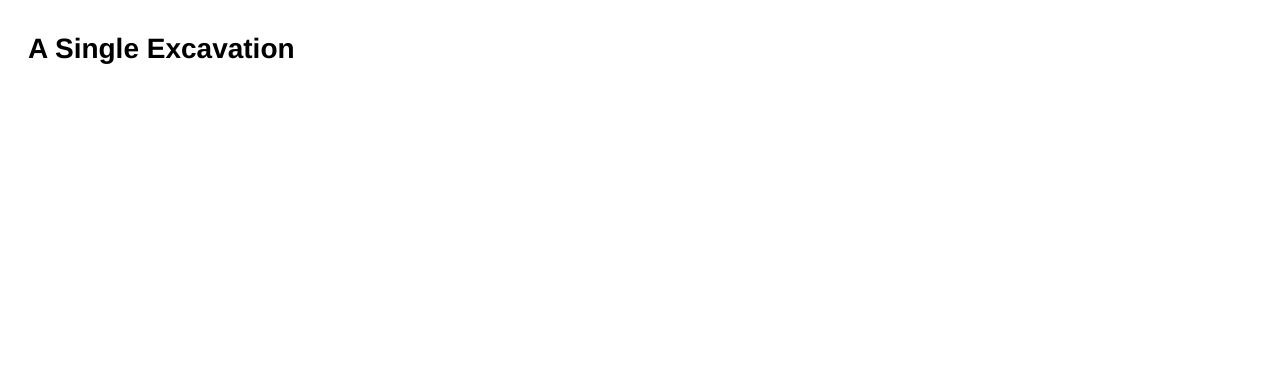
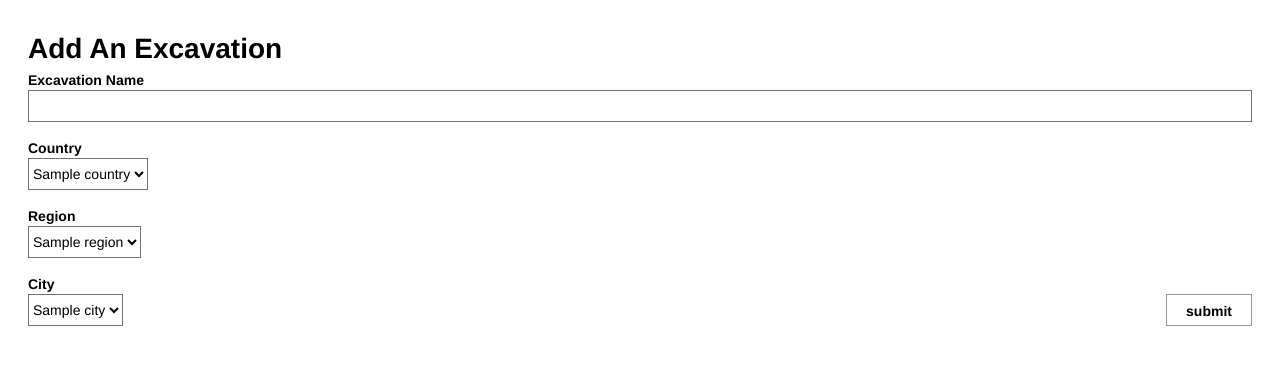
Before and after one commit to lydiadwyer/sheparddb, a Flask app: page /excavations/add in a window 1280 px wide. Shown: the top 365 px of the page. Run offline with Flask 2, Linux system fonts and the light colour scheme; tables that the repository leaves empty hold one stand-in row (values such as "Sample post"); parts of the project's set-up code (start-up, migrations or seed data) failed here and were passed over.

Commit message:
Added functionality to excavation page

```diff
--- a/data/website/modules/Excavations/controller.py
+++ b/data/website/modules/Excavations/controller.py
@@ -1,20 +1,173 @@
-from flask import Blueprint, render_template, redirect, url_for, current_app
+#!/usr/bin/python
+# -*- coding: utf-8 -*-
+"""The Controller class for Excavations."""
+
+import re
+from flask import Blueprint, render_template, redirect, url_for, current_app, \
+    request, abort
 from modules.Excavations.model import Excavation
+from modules.Cities.model import City
+from modules.Regions.model import Region
+from modules.Countries.model import Country
+from modules.Shared.database import db
 
-
-# collection of URLs for the artifact section of the website
+# collection of URLs for the excavations section of the website
 # setup the controller, use a local folder for templates
 excavations = Blueprint(
     'excavations',
     __name__,
     template_folder='templates',
-    static_folder='static'
+    static_folder='static',
+    url_prefix='/excavations'
 )
 
-@excavations.route('/excavations')
+@excavations.route('/')
 def view_all_excavations():
+    """ homepage with all excavations listed """
     return render_template('excavations/view_all.html', Excavations=Excavation)
 
-@excavations.route('/excavations/<excavation_id>')
-def view_excavation(excavation_id):
-    return render_template('excavations/view.html')  # , Artifacts=Artifact
+@excavations.route('/view/<excavation_id>')
+def view_one_excavation(excavation_id):
+    entry = Excavation.query.get(excavation_id)
+    return render_template('excavations/view.html', entry=entry)
+
+@excavations.route('/add', methods=['GET', 'POST'])
+def add_excavation():
+    """ add an excavation page function """
+
+    entry = Excavation()  # creates a model.py instance, instance only has a name right now
+    error_msg = {}
+    form_is_valid = True
+    country_list = Country.query.all()
+    region_list = Region.query.all()
+    city_list = City.query.all()
+
+    if request.method == 'GET':
+        return render_template('excavations/add.html', entry=entry, \
+                               country_list=country_list, \
+                               region_list=region_list, \
+                               city_list=city_list, \
+                               error_msg=error_msg)
+
+    if request.method == 'POST':
+        # validate input
+        [entry, form_is_valid, error_msg] = form_validate_excavation(entry)
+
+        # check if the form is valid
+        if not form_is_valid:
+            # current_app.logger.info('invalid add excavation')
+            return render_template('excavations/add.html', entry=entry, \
+                                   country_list=country_list, \
+                                   region_list=region_list, \
+                                   city_list=city_list, \
+                                   error_msg=error_msg)
+
+
+        return redirect(url_for('excavations.view_one_excavation', \
+                                excavation_id=entry.excavation_id))
+
+@excavations.route('/edit/<excavation_id>', methods=['GET', 'POST'])
+def edit_excavation(excavation_id):
+    """ edit excavation details """
+
+    # init variables
+    entry = Excavation.query.get(excavation_id)
+    error_msg = {}
+    form_is_valid = True
+    country_list = Country.query.all()
+    region_list = Region.query.all()
+    city_list = City.query.all()
+
+    if request.method == 'GET':
+        return render_template('excavations/edit.html', \
+                               entry=entry, error_msg=error_msg, \
+                               country_list=country_list, \
+                               region_list=region_list, \
+                               city_list=city_list)
+
+    if request.method == 'POST':
+
+        # validate input
+        [entry, form_is_valid, error_msg] = form_validate_excavation(entry)
+
+        # check if the form is valid
+        if not form_is_valid:
+            # current_app.logger.info('invalid edit excavation: ' + str(entry))
+            return render_template('excavations/edit.html', entry=entry, \
+                                   country_list=country_list, \
+                                   region_list=region_list, \
+                                   city_list=city_list, \
+                                   error_msg=error_msg)
+
+        # the data is valid, save it
+        db.session.commit()
+        return redirect(url_for('excavations.view_one_excavation', \
+                                excavation_id=entry.excavation_id))
+   # current_app.logger.error("unsupported method")
+
+
+def form_validate_excavation(entry):
+    """ validate Excavation form data """
+
+    # retrieve data from the global Request object
+    data = request.form
+
+    # get string, cast to ASCII, truncate to 128 chars, strip multi spaces
+    entry.excavation_name = \
+        re.sub(' +', ' ',
+               data['excavation_name'].encode('ascii', 'ignore')[:127])
+    # retrieve ids in the data var from the html form
+    entry.country_id = data['country_id']
+    entry.region_id = data['region_id']
+    entry.city_id = data['city_id']
+
+    # validate data
+    form_is_valid = True
+    error_msg = {}
+
+    # ensure the excavation_name is filled in
+    if not entry.excavation_name:
+        form_is_valid = False
+        error_msg['excavation_name'] = "Please fill in the excavation name."
+
+    # excavation name underflow check, 1 or less characters
+    if len(entry.excavation_name) < 2:
+        form_is_valid = False
+        error_msg['excavation_name'] = "Please fill in the excavation name completely."
+
+    #### may want to add numbers to accepted characters
+    # ensure the excavation name is letters
+    match = re.match('^[a-zA-Z ]*$', entry.excavation_name)
+    if not match:
+        form_is_valid = False
+        error_msg['excavation_name'] = "Please fill in a excavation name only with English letters."
+    else:
+        current_app.logger.info("match = " + str(match.group(0)))
+
+    # ensure country_id city_id region_id are chosen
+    if not entry.country_id:
+        form_is_valid = False
+        error_msg['country_id'] = "Please choose the country."
+
+    if not entry.region_id:
+        form_is_valid = False
+        error_msg['region_id'] = "Please choose the region."
+
+    if not entry.city_id:
+        form_is_valid = False
+        error_msg['city_id'] = "Please choose the city."
+
+    return [entry, form_is_valid, error_msg]
+
+
+
+@excavations.route('/delete/<excavation_id>')
+def delete_excavation(excavation_id):
+    """ delete an excavation """
+    entry = Excavation.query.get(Excavation_id)
+    # check something doesnt exist
+    if entry is None:
+        return abort(400, 'Entry does not exist.')
+    db.session.delete(entry)
+    db.session.commit()
+    return redirect(url_for('excavations.view_all_excavations'))
--- a/data/website/modules/Excavations/model.py
+++ b/data/website/modules/Excavations/model.py
@@ -1,3 +1,7 @@
+#!/usr/bin/python
+# -*- coding: utf-8 -*-
+"""The Excavations Model class for the ShepardDB website."""
+
 from modules.Shared.database import db
 from sqlalchemy import Column, Integer, String, DateTime, ForeignKey
 from sqlalchemy.orm import relationship
--- /dev/null
+++ b/data/website/modules/Excavations/static/form.js
@@ -0,0 +1,46 @@
+"use strict";
+
+// function to check for alphabetic letters
+function isAlpha(xStr){
+    var regEx = /^[a-zA-Z ]+$/;
+    return xStr.match(regEx);
+}
+function verify_city() {
+
+    // flag for any value errors
+    var form_is_valid = true;
+
+    // retrieve the form values
+    var city_name = document.getElementById('city_name').value;
+    var city_name_msg = document.getElementById("city_name_msg");
+
+    // clear out the error message
+    city_name_msg.innerHTML = "";
+
+    // ensure country_name is not null
+    if(!city_name || "" == city_name) {
+        city_name_msg.innerHTML = "Please fill in the city name.";
+        form_is_valid = false;
+    }
+
+    // ensure city_name is longer than 3 characters
+    if(!city_name_msg.innerHTML && city_name.length < 3) {
+        city_name_msg.innerHTML = "Please fill in the city name completely.";
+        form_is_valid = false;
+    }
+
+    // ensure city_name is less than 128 characters
+    if(!city_name_msg.innerHTML && city_name.length > 128) {
+        city_name_msg.innerHTML = "Please fill in a shorter city name.";
+        form_is_valid = false;
+    }
+
+    // character check for city_name
+    if(!city_name_msg.innerHTML && !isAlpha(city_name)) {
+        city_name_msg.innerHTML = "Please fill in a city name only with English letters.";
+        form_is_valid = false;
+    }
+
+
+    return form_is_valid;
+}
--- /dev/null
+++ b/data/website/modules/Excavations/templates/excavations/add.html
@@ -0,0 +1,48 @@
+{% extends "global.html" %}
+{% block body_content %}
+<h1>Add An Excavation</h1>
+<script type="application/javascript"
+    src="{{ url_for('excavations.static', filename='form.js') }}"></script>
+<form method="post" action="{{ url_for('excavations.add_excavation') }}"
+    onsubmit="return verify_excavation();">
+
+    <label>Excavation Name</label>
+    <span id="excavation_name_msg" class="error_msg">
+        {{ error_msg.excavation_name if error_msg.excavation_name is defined }}
+    </span>
+    <input type="text" id="excavation_name" name="excavation_name"
+        value="{{ entry.excavation_name }}"/>
+
+    <label>Country</label>
+    <span id="country_id_msg" class="error_msg">
+        {{ error_msg.country_id_msg if error_msg.country_id_msg is defined }}
+    </span>
+    <select id="country_id" name="country_id">
+    {% for entry in country_list %}
+        <option value="{{ entry.country_id }}">{{ entry.country_name }}</option>
+    {% endfor %}
+    </select>
+
+    <label>Region</label>
+    <span id="region_id_msg" class="error_msg">
+        {{ error_msg.region_id_msg if error_msg.region_id_msg is defined }}
+    </span>
+    <select id="region_id" name="region_id">
+    {% for entry in region_list %}
+        <option value="{{ entry.region_id }}">{{ entry.region_name }}</option>
+    {% endfor %}
+    </select>
+
+    <label>City</label>
+    <span id="city_id_msg" class="error_msg">
+        {{ error_msg.city_id_msg if error_msg.city_id_msg is defined }}
+    </span>
+    <select id="city_id" name="city_id">
+    {% for entry in city_list %}
+        <option value="{{ entry.city_id }}">{{ entry.city_name }}</option>
+    {% endfor %}
+    </select>
+
+    <input type="submit" value="submit" />
+</form>
+{% endblock %}
--- a/data/website/modules/Excavations/templates/excavations/view.html
+++ b/data/website/modules/Excavations/templates/excavations/view.html
@@ -1,4 +1,31 @@
 {% extends "global.html" %}
 {% block body_content %}
-    <h1>A Single Excavation</h1>
+    <h1>{{ entry.excavation_name }}</h1>
+<table>
+    <tr>
+        <th>ID</th>
+        <th>Name</th>
+        <th>Country</th>
+        <th>Region</th>
+        <th>City</th>
+        <th>Created</th>
+        <th>Updated</th>
+    </tr>
+    <tr>
+        <td>{{entry.excavation_id}}</td>
+        <td>{{entry.excavation_name}}</td>
+        <td>{{entry.country_id}}</td>
+        <td>{{entry.region_id}}</td>
+        <td>{{entry.city_id}}</td>
+        <td>{{entry.excavation_created}}</td>
+        <td>{{entry.excavation_updated}}</td>
+        <td>
+            <a href="{{ url_for('excavations.edit_excavation',
+                excavation_id=entry.excavation_id) }}">Edit</a>
+            <a href="{{ url_for('excavations.delete_excavation',
+                excavation_id=entry.excavation_id) }}">Delete</a>
+        </td>
+    </tr>
+</table>
+<a href="{{ url_for('excavations.view_all_excavations') }}">View All</a>
 {% endblock %}
--- a/data/website/modules/Regions/controller.py
+++ b/data/website/modules/Regions/controller.py
@@ -133,6 +133,10 @@ def form_validate_region(entry):
     else:
         current_app.logger.info("match = " + str(match.group(0)))
 
+    if not entry.country_id:
+        form_is_valid = False
+        error_msg['country_id'] = "Please choose the country."
+
     return [entry, form_is_valid, error_msg]
 
 
```
Also changed, not shown: data/website/modules/Cities/controller.py (+16 -0 lines), data/website/modules/Cities/static/form.js (+16 -16 lines), data/website/modules/Excavations/templates/excavations/edit.html (added, +50 -0 lines), data/website/modules/Excavations/templates/excavations/view_all.html (+8 -1 lines).
